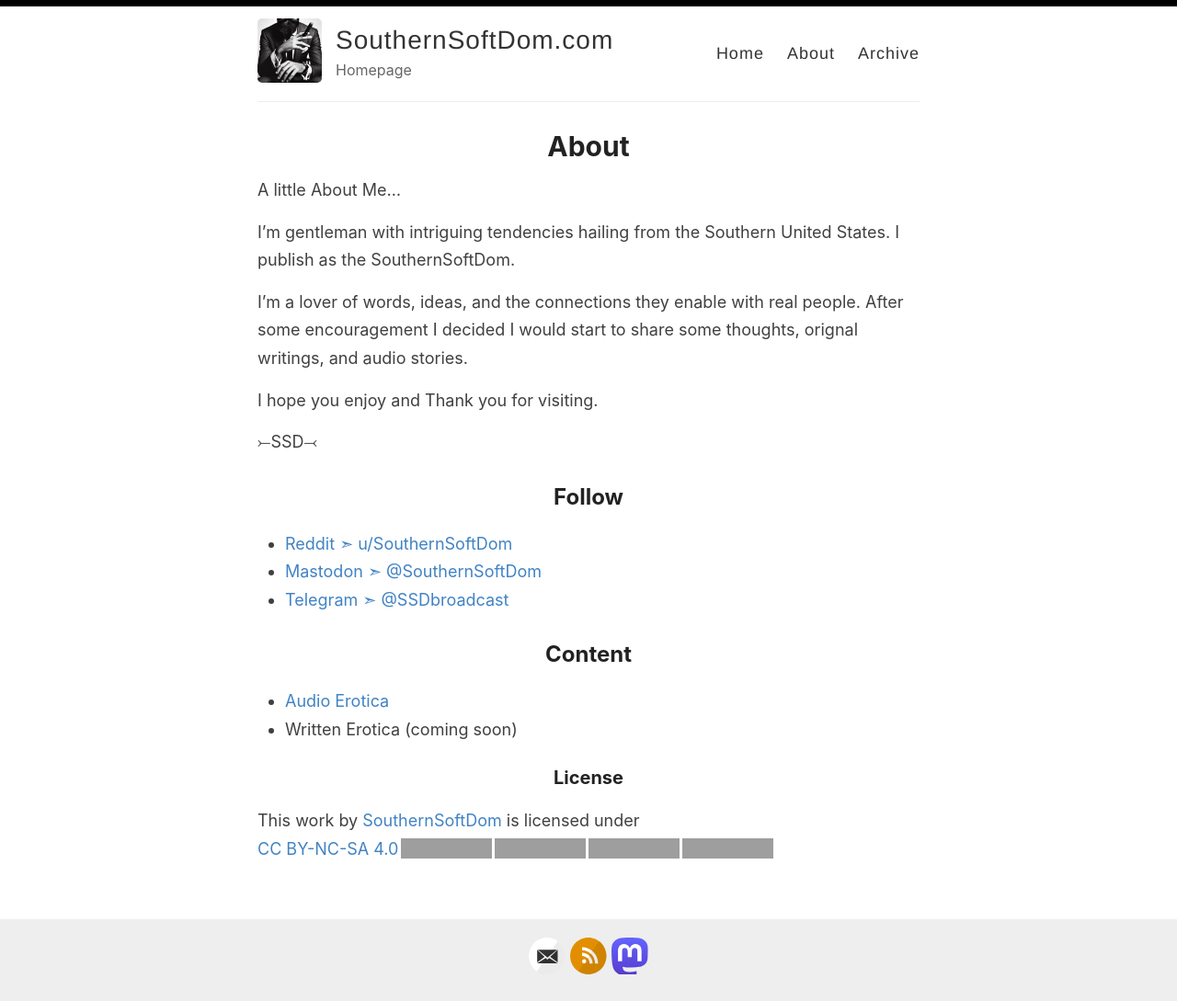
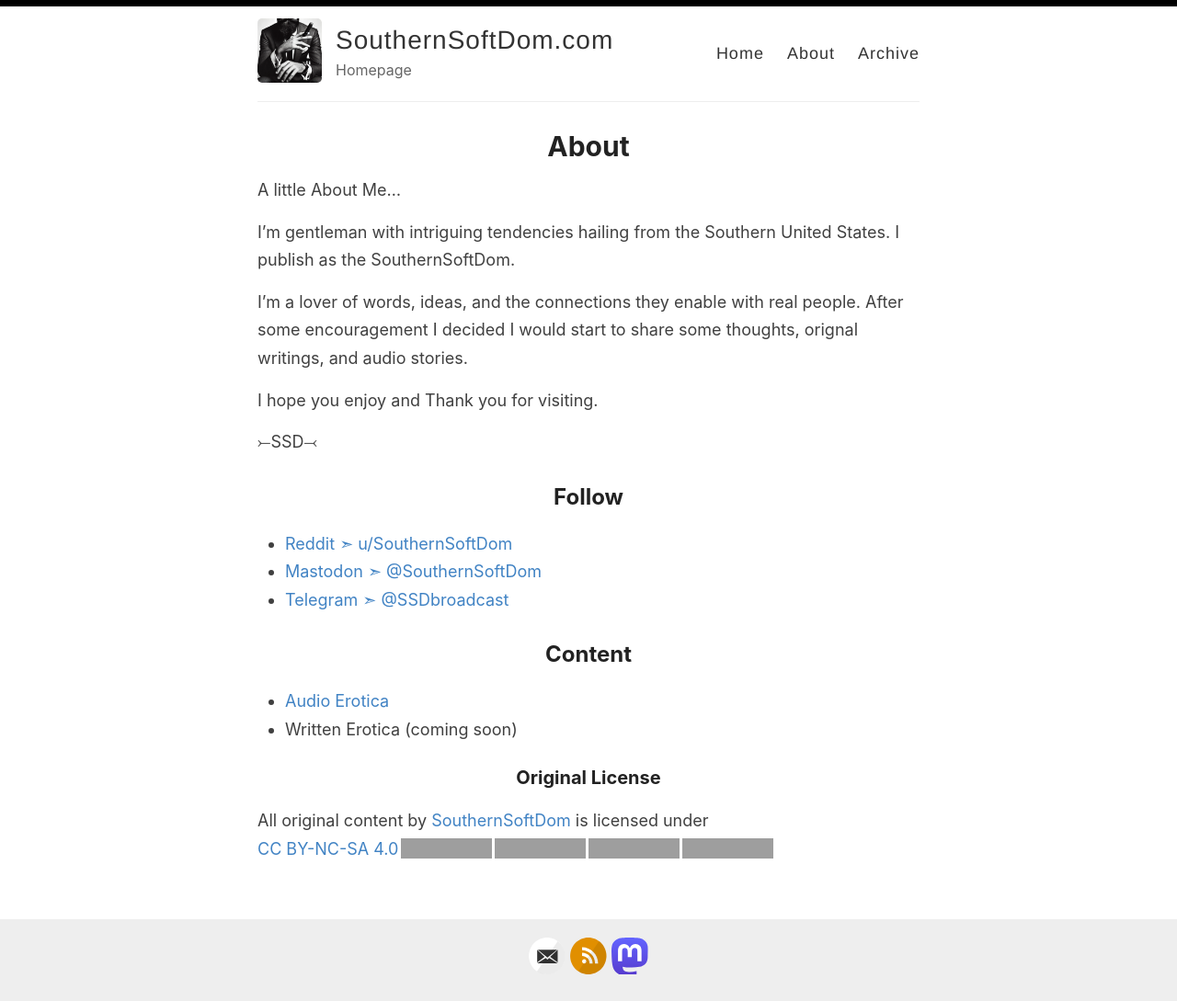
Before and after one commit to SouthernSoftDom/southernsoftdom.github.io, a Jekyll site: the page built from _pages/about.md, in a window 1280 px wide. Shown: the whole page at 92% size. Built offline with Jekyll 4.4.1, drawn with Linux system fonts in a browser that asks for light colours; grey boxes are pictures that could not be loaded.

Commit message:
Update about.md

```diff
--- a/_pages/about.md
+++ b/_pages/about.md
@@ -25,6 +25,6 @@ I hope you enjoy and Thank you for visiting.
 - [Audio Erotica](https://soundgasm.net/u/SouthernSoftDom)
 - Written Erotica (coming soon)
 
-### License
+### Original License
 
-<p xmlns:cc="http://creativecommons.org/ns#" >This work by <a rel="cc:attributionURL dct:creator" property="cc:attributionName" href="https://southernsoftdom.com">SouthernSoftDom</a> is licensed under <a href="https://creativecommons.org/licenses/by-nc-sa/4.0/?ref=chooser-v1" target="_blank" rel="license noopener noreferrer" style="display:inline-block;">CC BY-NC-SA 4.0<img style="height:22px!important;margin-left:3px;vertical-align:text-bottom;" src="https://mirrors.creativecommons.org/presskit/icons/cc.svg?ref=chooser-v1" alt=""><img style="height:22px!important;margin-left:3px;vertical-align:text-bottom;" src="https://mirrors.creativecommons.org/presskit/icons/by.svg?ref=chooser-v1" alt=""><img style="height:22px!important;margin-left:3px;vertical-align:text-bottom;" src="https://mirrors.creativecommons.org/presskit/icons/nc.svg?ref=chooser-v1" alt=""><img style="height:22px!important;margin-left:3px;vertical-align:text-bottom;" src="https://mirrors.creativecommons.org/presskit/icons/sa.svg?ref=chooser-v1" alt=""></a></p>
+<p xmlns:cc="http://creativecommons.org/ns#" >All original content by <a rel="cc:attributionURL dct:creator" property="cc:attributionName" href="https://southernsoftdom.com">SouthernSoftDom</a> is licensed under <a href="https://creativecommons.org/licenses/by-nc-sa/4.0/?ref=chooser-v1" target="_blank" rel="license noopener noreferrer" style="display:inline-block;">CC BY-NC-SA 4.0<img style="height:22px!important;margin-left:3px;vertical-align:text-bottom;" src="https://mirrors.creativecommons.org/presskit/icons/cc.svg?ref=chooser-v1" alt=""><img style="height:22px!important;margin-left:3px;vertical-align:text-bottom;" src="https://mirrors.creativecommons.org/presskit/icons/by.svg?ref=chooser-v1" alt=""><img style="height:22px!important;margin-left:3px;vertical-align:text-bottom;" src="https://mirrors.creativecommons.org/presskit/icons/nc.svg?ref=chooser-v1" alt=""><img style="height:22px!important;margin-left:3px;vertical-align:text-bottom;" src="https://mirrors.creativecommons.org/presskit/icons/sa.svg?ref=chooser-v1" alt=""></a></p>
```
